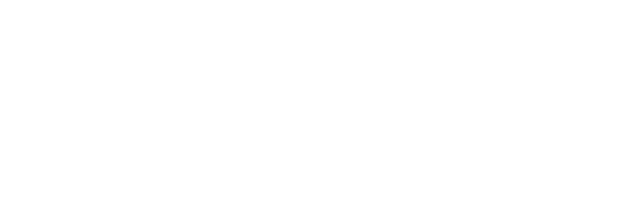
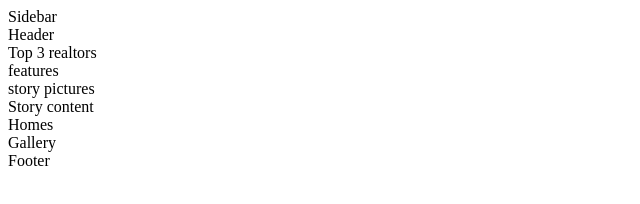
Before and after one commit to PreetS123/cuddly_nexter, a website: page index.html in a window 1280 px wide. Shown: the whole page, without its empty margins (0-640 px from the left). Drawn offline with nearby package versions, Linux system fonts and the light colour scheme; files that its build step writes are made by us from their sources.

Commit message:
"intialization of our application"

```diff
--- a/index.html
+++ b/index.html
@@ -12,6 +12,16 @@
         <title>nexter &mdash; your home, your freedom</title>
     </head>
     <body class="container">
-
+         <div class="sidebar">Sidebar</div>
+         <header class="header">Header</header>
+         <div class="realtors">Top 3 realtors</div>
+         <section class="features">
+            features
+         </section>
+         <div class="story__pictures">story pictures</div>
+         <div class="story__content">Story content</div>
+         <section class="homes">Homes</section>
+         <section class="gallery">Gallery</section>
+         <footer class="footer">Footer</footer>
     </body>
 </html>
```
Also changed, not shown: package.json (+4 -4 lines), 1 other file.
